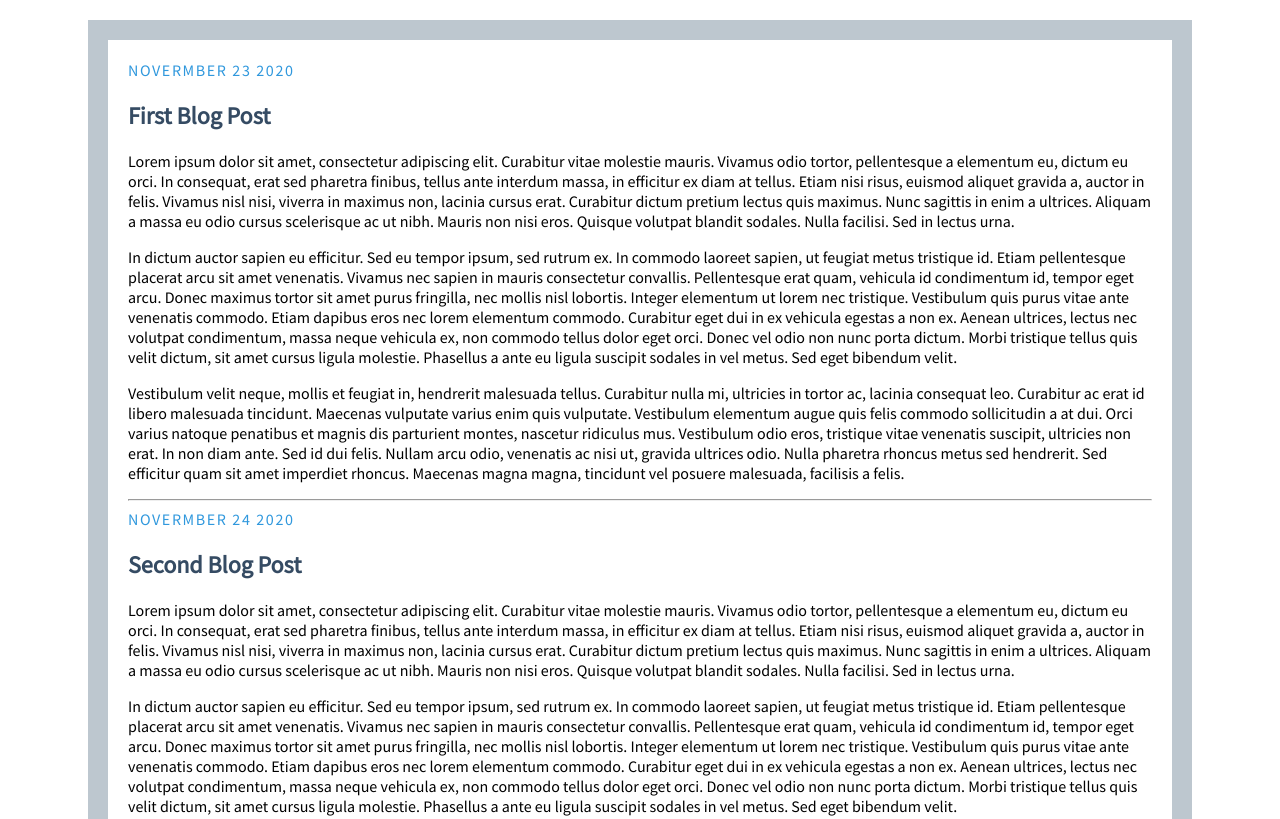
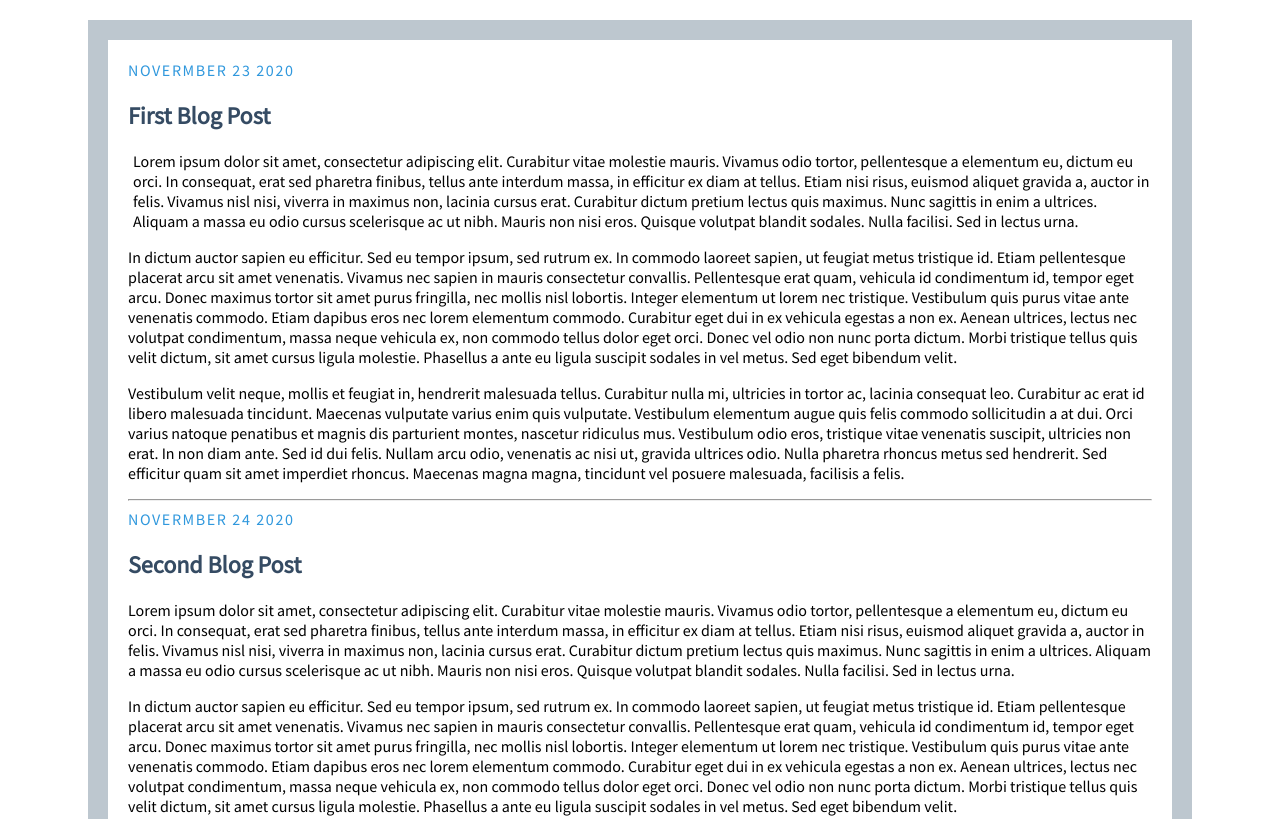
Before and after one commit to mariaspiteri0/mariaspiteri0.github.io, a plain HTML site: page blog.html in a window 1280 px wide. Shown: the top 819 px of the page. Drawn offline with Linux system fonts and the light colour scheme.

Commit message:
Update blog.css

```diff
--- a/blog.css
+++ b/blog.css
@@ -14,3 +14,7 @@ body {
 text-transform: uppercase;
 letter-spacing: 0.1rem;
     }
+    .first {
+        border-left: #bdc7cf;
+        padding-left: 5px;
+    }
```
